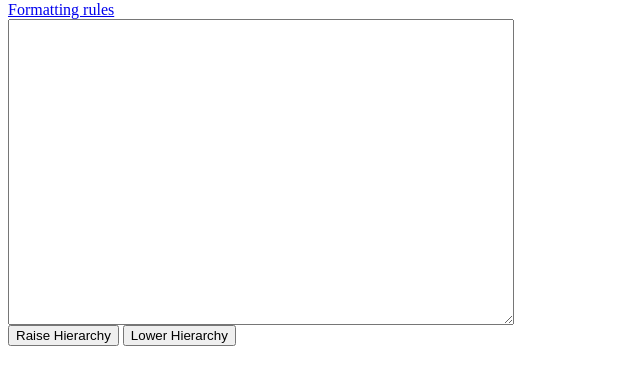
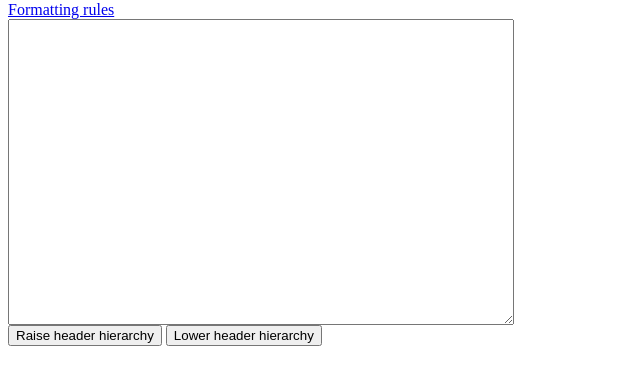
Before and after one commit to jclaw/wiki_formatter, a website: page index.html in a window 1280 px wide. Shown: the part 79-464 px from the top of the page, without its empty margins (0-640 px from the left). Drawn offline with nearby package versions, Linux system fonts and the light colour scheme.

Commit message:
changed button names

```diff
--- a/index.html
+++ b/index.html
@@ -15,8 +15,8 @@
 	</div>
 	<div class="content">
 		<textarea id="wikiText" class="textbody"></textarea>
-		<button id="raiseHierarchy">Raise Hierarchy</button>
-		<button id="lowerHierarchy">Lower Hierarchy</button>
+		<button id="raiseHierarchy">Raise header hierarchy</button>
+		<button id="lowerHierarchy">Lower header hierarchy</button>
 		<!-- <textarea id="wikiOutput" class="textbody" readonly></textarea> -->
 	</div>
 
```
